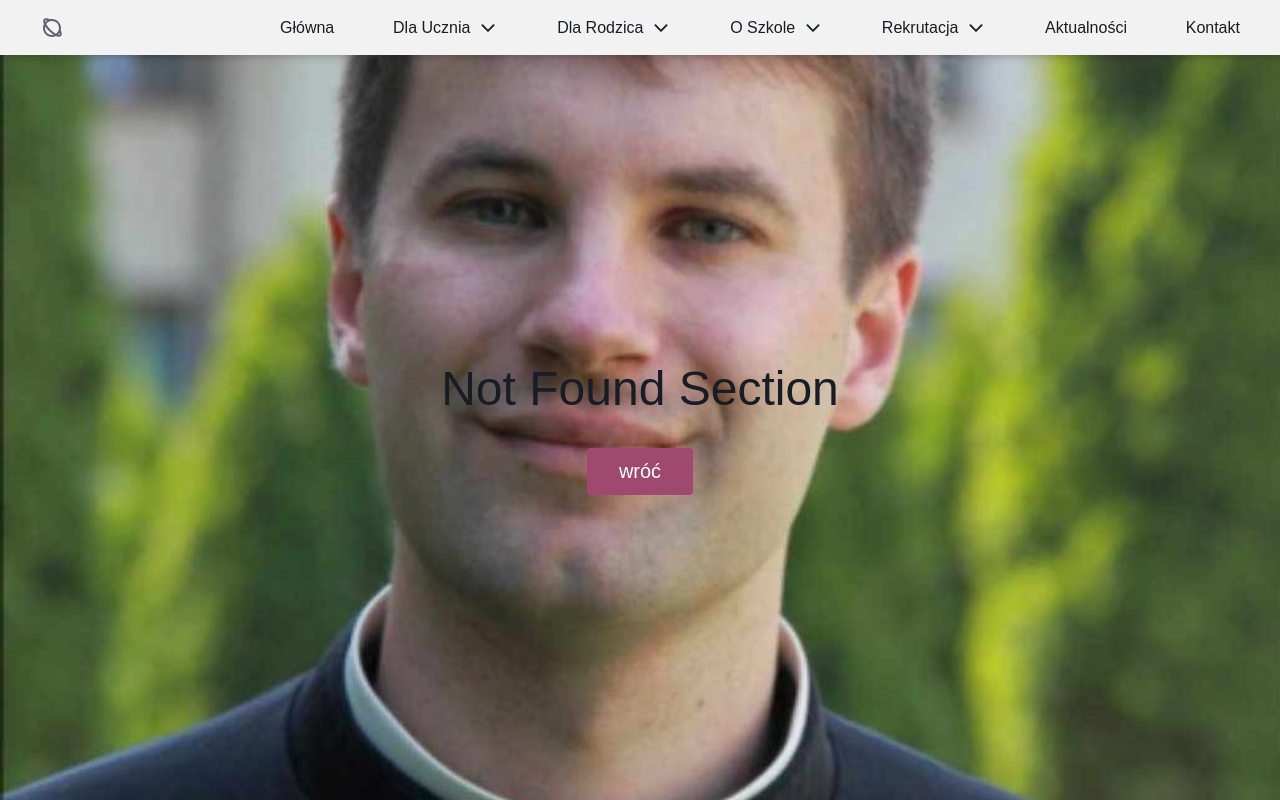
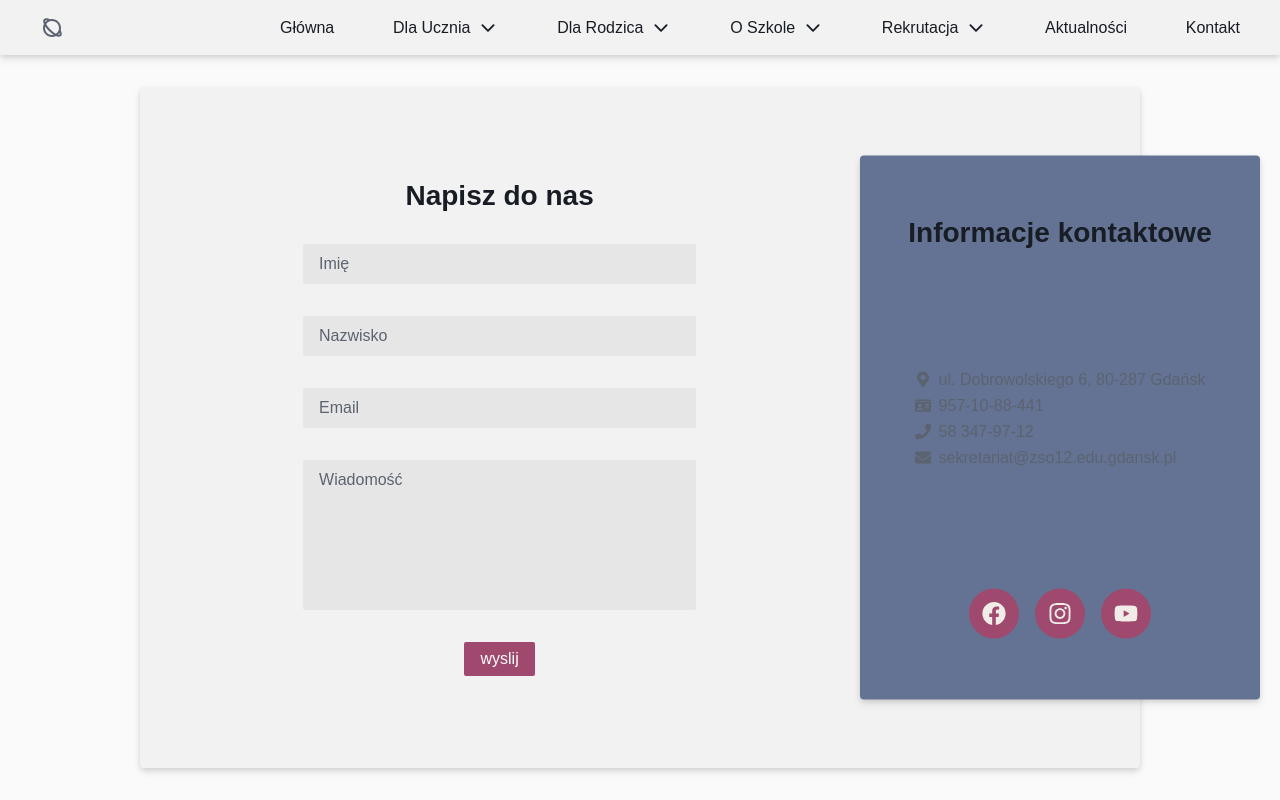
Before and after one commit to Wiciu021/Website-Project, a React (Create React App) app in the folder frontend/: page /kontakt in a window 1280 px wide. Built offline with nearby package versions, Linux system fonts and the light colour scheme; the HTML template or start-up script is replaced by a standard one; a web font is replaced by a local one.

Commit message:
added contact section

```diff
--- a/frontend/src/App.js
+++ b/frontend/src/App.js
@@ -19,6 +19,7 @@ import AchievementsSection from "./components/students-achievements/Achievements
 import AnnualAchievements from "./components/students-achievements/AnnualAchievements";
 import MaturaSection from "./components/matura-section/MaturaSection";
 import SchoolCouncilSection from "./components/school-council-section/SchoolCouncilSection";
+import ContactSection from "./components/contact-section/ContactSection";
 
 function HomePage() {
   return (
@@ -52,6 +53,7 @@ function App() {
           <Route path="/osiagniecia/:id" element={<AnnualAchievements />} />
           <Route path="/matura" element={<MaturaSection />} />
           <Route path="/samorzad-uczniowski" element={<SchoolCouncilSection />} />
+          <Route path="/kontakt" element={<ContactSection />} />
           <Route path="*" element={<NotFoundSection />} />
         </Routes>
 
--- /dev/null
+++ b/frontend/src/Data/contact-data.js
@@ -0,0 +1,30 @@
+import { FaMapMarkerAlt, FaPhone, FaEnvelope, FaIdCard } from "react-icons/fa";
+
+export const contactData = [
+  {
+    id: 1,
+    type: "address",
+    value: "ul. Dobrowolskiego 6, 80-287 Gdańsk",
+    icon: <FaMapMarkerAlt />
+  },
+  {
+    id: 2,
+    type: "NIP",
+    value: "957-10-88-441",
+    icon: <FaIdCard />
+  },
+  {
+    id: 3,
+    type: "phone",
+    value: "58 347-97-12",
+    icon: <FaPhone />
+  },
+  {
+    id: 4,
+    type: "email",
+    value: "sekretariat@zso12.edu.gdansk.pl",
+    icon: <FaEnvelope />
+  }
+];
+
+export default contactData;
--- /dev/null
+++ b/frontend/src/Data/social-media-data.js
@@ -0,0 +1,24 @@
+import { FaFacebook, FaInstagram, FaYoutube } from "react-icons/fa";
+
+export const socialMedia = [
+  {
+    id: 1,
+    name: "Facebook",
+    url: "https://www.facebook.com/xxlogda",
+    icon: <FaFacebook />
+  },
+  {
+    id: 2,
+    name: "Instagram",
+    url: "https://www.instagram.com/xxlo_w_gdansku/",
+    icon: <FaInstagram />
+  },
+  {
+    id: 3,
+    name: "YouTube",
+    url: "https://www.youtube.com/@xxlowgdanskuim.zbigniewahe1121",
+    icon: <FaYoutube />
+  }
+];
+
+export default socialMedia;
--- /dev/null
+++ b/frontend/src/components/contact-section/ContactSection.js
@@ -0,0 +1,57 @@
+import React from 'react'
+import './contactSection.css'
+import contactData from '../../Data/contact-data'
+import socialMediaData from '../../Data/social-media-data'
+
+const ContactSection = () => {
+  return (
+    <section className='contact-section'>
+      <div className='contact-wrapper'>
+        <form className='left-section'>
+          <h3>Napisz do nas</h3>
+          <div className='input-container'>
+            <input type="text" name='name' id='name' placeholder=" " required/>
+            <label htmlFor="name">Imię</label>
+          </div>
+          <div className='input-container'>
+            <input type="text" name='surname' id='surname' placeholder=" " required/>
+            <label htmlFor="surname">Nazwisko</label>
+          </div>
+          <div className='input-container'>
+            <input type="email" name='email' id='email' placeholder=" " required/>
+            <label htmlFor="email">Email</label>
+          </div>
+          <div className='area-container'>
+            <textarea name='message' id='message' placeholder=" " required/>
+            <label htmlFor="message">Wiadomość</label>
+          </div>
+
+          <button type='submit' className='submit-button'>wyslij</button>
+        </form>
+        <div className='right-section'>
+          <h3>Informacje kontaktowe</h3>
+          <ul className='info-container'>
+            {
+              contactData && contactData.length ? contactData.map(dataItem =>
+                <li key={dataItem.id}>
+                  {dataItem.icon} <span>{dataItem.value}</span>
+                </li>
+              ) : null
+            }
+          </ul>
+          <ul className="social-media-container">
+            {
+              socialMediaData && socialMediaData.length ? socialMediaData.map(dataItem =>
+                <li key={dataItem.id}>
+                  <a href={dataItem.url} rel="noopener noreferrer" target='_blank' >{dataItem.icon}</a>
+                </li>
+              ) : null
+            }
+          </ul>
+        </div>
+      </div>
+    </section>
+  )
+}
+
+export default ContactSection
--- /dev/null
+++ b/frontend/src/components/contact-section/contactSection.css
@@ -0,0 +1,200 @@
+.contact-section {
+  min-height: calc(100vh - 55px);
+  width: 100vw;
+  background-color: var(--bg-dark);
+  padding: 1rem;
+  color: var(--text);
+  display: flex;
+  justify-content: center;
+  align-items: center;
+}
+
+.contact-section .contact-wrapper {
+  display: flex;
+  position: relative;
+  justify-content: left;
+  align-items: center;
+  background-color: var(--bg);
+  border: var(--border);
+  box-shadow: var(--shadow);
+  border-radius: var(--radius-button);
+  padding: 2rem;
+  width: 1000px;
+  height: calc(100vh - 55px - 4rem);
+  font-family: inherit;
+}
+
+.contact-section .contact-wrapper .left-section {
+  width: 70%;
+  display: flex;
+  flex-direction: column;
+  align-items: center;
+  justify-content: space-between;
+  gap: 2rem;
+}
+
+.contact-section .contact-wrapper .left-section h3 {
+  font-size: var(--font-medium-titles);
+}
+
+.contact-section .contact-wrapper .left-section .input-container {
+  background-color: var(--bg-light);
+  position: relative;
+  width: 60%;
+  border-radius: var(--radius-small);
+  height: 40px;
+  transition: border .3s ease;
+}
+
+.contact-section .contact-wrapper .left-section .area-container {
+  background-color: var(--bg-light);
+  position: relative;
+  width: 60%;
+  min-height: 150px;
+  border-radius: var(--radius-small);
+  transition: .3s;
+}
+
+.contact-section .contact-wrapper .left-section input,
+.contact-section .contact-wrapper .left-section textarea {
+  position: absolute;
+  top: 0;
+  left: 0;
+  background-color: transparent;
+  border: none;
+  outline: none;
+  height: 100%;
+  width: 100%;
+  padding: 1rem 0.75rem 0.75rem 0.75rem;
+  font-size: 1rem;
+  color: var(--text-muted);
+    font-family: inherit;
+}
+
+.contact-section .contact-wrapper .left-section textarea {
+  resize: none;
+  min-height: 130px;
+}
+
+.contact-section .contact-wrapper .left-section label {
+  position: absolute;
+  left: 0.75rem;
+  top: 50%;
+  transform: translateY(-50%);
+  color: var(--text-muted);
+  pointer-events: none;
+  transition: 0.2s ease all;
+  z-index: 1100;
+  background-color: var(--bg-light);
+  padding: 0.25rem;
+  border-radius: var(--radius-small);
+}
+
+.contact-section .contact-wrapper .left-section .area-container label {
+  top: 20px;
+}
+
+.input-container:focus-within,
+.area-container:focus-within {
+  border: 2px solid var(--button-primary); /* podświetlenie kontenera */
+}
+
+.contact-section .contact-wrapper .left-section input:focus + label,
+.contact-section .contact-wrapper .left-section input:not(:placeholder-shown) + label,
+.contact-section .contact-wrapper .left-section textarea:focus + label,
+.contact-section .contact-wrapper .left-section textarea:not(:placeholder-shown) + label {
+  top: -14px;
+  left: 5px;
+  font-size: 0.75rem;
+  color: var(--text-muted);
+  background-color: transparent;
+}
+
+input:-webkit-autofill,
+textarea:-webkit-autofill {
+  -webkit-box-shadow: 0 0 0px 1000px var(--bg-light) inset; /* wypełnia tło Twoim kolorem */
+  -webkit-text-fill-color: var(--text-muted); /* ustawia kolor tekstu */
+  transition: background-color 5000s ease-in-out 0s; /* utrzymuje kolor przy długim autouzupełnieniu */
+}
+
+input:-moz-autofill {
+  box-shadow: 0 0 0px 1000px var(--bg-light) inset;
+  -moz-text-fill-color: var(--text-muted);
+}
+
+.contact-section .contact-wrapper .left-section .submit-button {
+  padding: 8px 16px;
+  font-family: inherit;
+  background-color: var(--button-primary);
+  color: var(--button-color);
+  border: none;
+  border-radius: var(--radius-small);
+  font-size: var(--font-regular);
+}
+
+
+.contact-section .contact-wrapper .right-section {
+  position: absolute;
+  background-color: var(--accent-4);
+  padding: 1rem 1.5rem;
+  top: 50%;
+  right: 0;
+  height: 80%;
+  transform: translate(30%, -50%);
+  border-radius: var(--radius-button);
+  box-shadow: var(--shadow);
+  display: flex;
+  justify-content: space-around;
+  align-items: center;
+  flex-direction: column;
+  gap: 2rem;
+  width: 400px;
+}
+
+.contact-section .contact-wrapper .right-section h3 {
+  font-size: var(--font-medium-titles);
+}
+
+.contact-section .contact-wrapper .right-section .info-container {
+  display: flex;
+  justify-content: center;
+  flex-direction: column;
+  gap: 0.5rem;
+}
+
+.contact-section .contact-wrapper .right-section .info-container li {
+  display: flex;
+  align-items: center;
+  gap: .5rem;
+  color: var(--text-muted);
+}
+
+.contact-section .contact-wrapper .right-section .social-media-container {
+  display: flex;
+  justify-content: center; /* centers icons horizontally */
+  align-items: center;     /* centers icons vertically */
+  gap: 1rem;               /* spacing between icons */ /* remove bullets */
+}
+
+.contact-section .contact-wrapper .right-section .social-media-container li {
+  display: flex;
+  justify-content: center;
+  align-items: center;
+}
+
+.contact-section .contact-wrapper .right-section .social-media-container li a {
+  color: var(--accent-3);
+  font-size: var(--font-titles);  /* or var(--font-medium-titles) */
+  display: flex;
+  justify-content: center;
+  align-items: center;
+  transition: all 0.2s ease;
+  height: 50px;
+  width: 50px;
+  background-color: var(--accent-2);
+  border-radius: var(--radius-full);
+}
+
+.contact-section .contact-wrapper .right-section .social-media-container li a:hover {
+  scale: 1.1;
+}
--- a/frontend/src/components/documents-section/docsItem.css
+++ b/frontend/src/components/documents-section/docsItem.css
@@ -27,7 +27,7 @@
 }
 
 .documents-section li .title {
-  font-size: 1.125rem;
+  font-size: var(--font-small-title);
   flex: 1;
   color: var(--text-muted);
 }
--- a/frontend/src/components/matura-section/maturaItem.css
+++ b/frontend/src/components/matura-section/maturaItem.css
@@ -7,7 +7,7 @@
   background-color: var(--bg);
   color: var(--text-muted);
   border-radius: var(--radius-button);
-  height: 50px;
+  height: fit-content;
   padding: 1rem 0.75rem;
   gap: 1rem;
   box-shadow: var(--shadow);
@@ -23,11 +23,12 @@
   border-radius: var(--radius-button);
   color: var(--accent-3);
   font-weight: 600;
-  font-size: var(--font-small-title);
+  font-size: var(--font-button);
 }
 
 .matura-section p {
   color: var(--text-muted);
   text-align: left;
+  font-size: var(--font-small-title);
   flex: 1;
 }
--- a/frontend/src/components/matura-section/maturaSection.css
+++ b/frontend/src/components/matura-section/maturaSection.css
@@ -24,7 +24,6 @@
   font-size: var(--font-small-headings);
 }
 
-
 .matura-section .matura-wrapper ul {
   display: flex;
   justify-content: center;
```
